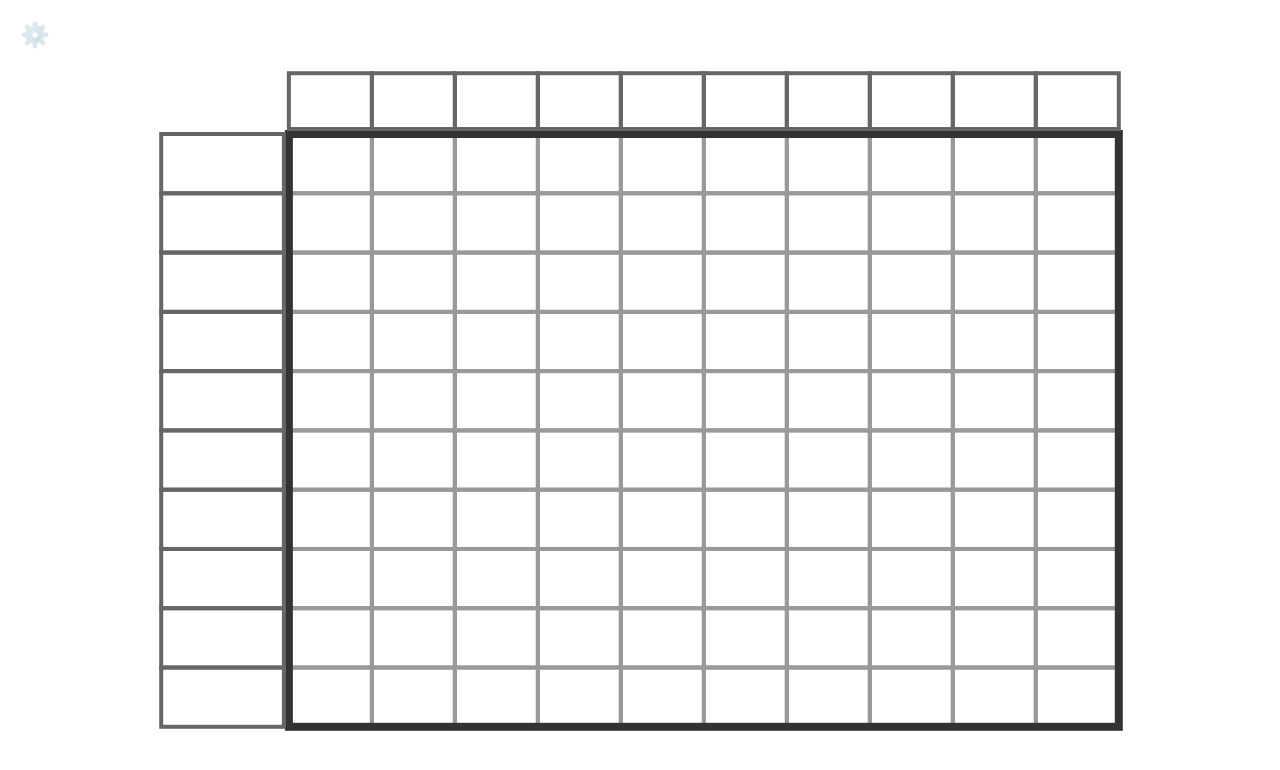
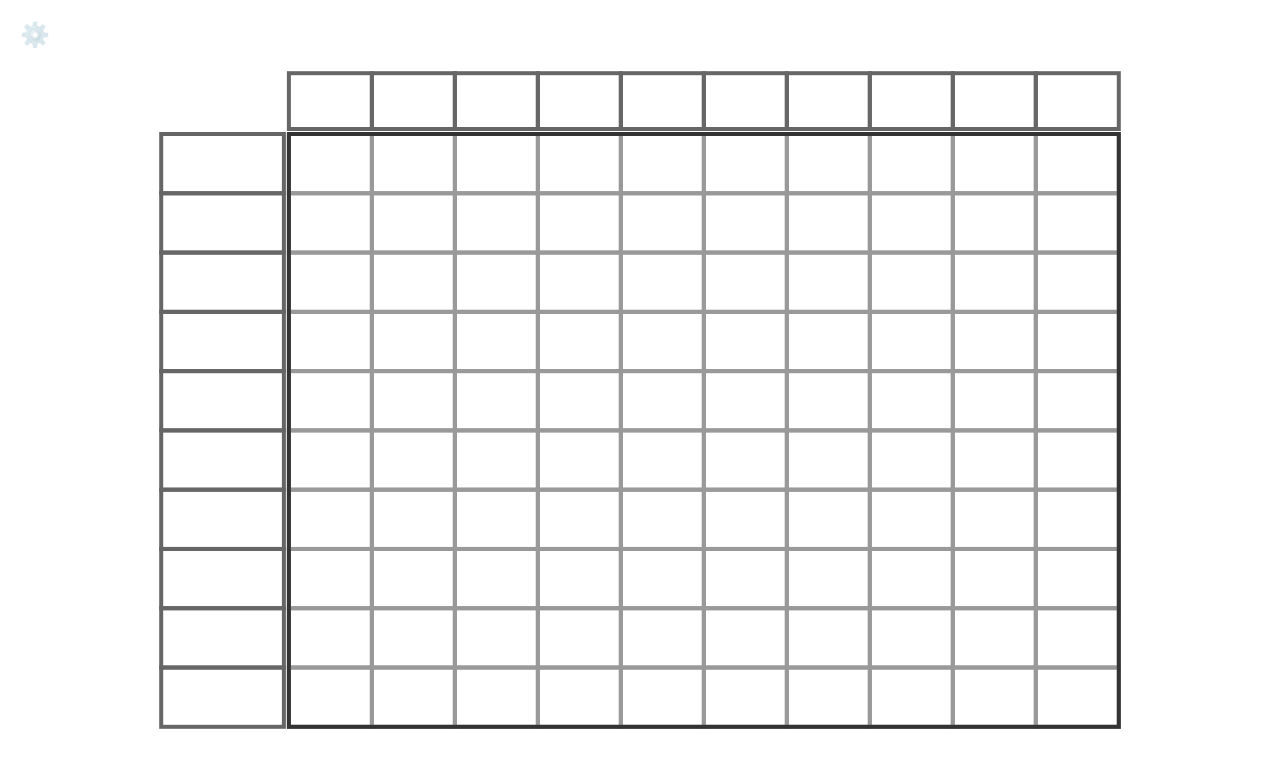
Before and after one commit to tonyjw/artist-sketch-challenge, a website: page watercolor-mixing-chart.html in a window 1280 px wide. Drawn offline with Linux system fonts and the light colour scheme.

Commit message:
Make all line widths uniform in watercolor mixing chart (#10)
## Summary

- Extends the line width control to affect all chart elements uniformly
- Previously, the line width slider only affected grid cells (outer
border was fixed at 8px, label boxes at 4px)
- Now all elements (grid cells, outer border, and label boxes) use the
same line width from the slider

## Changes Made

Modified `watercolor-mixing-chart.html`:
- **Outer border**: Changed from fixed `stroke-width="8"` to dynamic
`stroke-width="${gridLineWidth}"` (line 268)
- **Top label boxes**: Changed from fixed `stroke-width="4"` to dynamic
`stroke-width="${gridLineWidth}"` (line 278)
- **Left label boxes**: Changed from fixed `stroke-width="4"` to dynamic
`stroke-width="${gridLineWidth}"` (line 289)

## Test Plan

- [x] All existing tests pass (4/4 passing)
- [ ] Open watercolor-mixing-chart.html in a browser
- [ ] Click settings gear and adjust the Line Width slider
- [ ] Verify that all lines (grid cells, outer border, and label boxes)
change uniformly
- [ ] Test with Thin (2px), Medium (4px), and Thick (6px) settings
- [ ] Verify consistent line appearance across all chart elements
- [ ] Test with different paper sizes and color counts
- [ ] Print/save as PDF and verify uniform line widths

## Technical Notes

This change ensures visual consistency by applying the same line width
to all stroke elements in the chart. Users now have complete control
over the overall line thickness throughout the entire chart template.

```diff
--- a/watercolor-mixing-chart.html
+++ b/watercolor-mixing-chart.html
@@ -262,10 +262,10 @@
                 }
             }
 
-            // Draw thicker outer border
+            // Draw outer border
             svg += `<rect x="${gridStartX}" y="${gridStartY}"
                     width="${gridWidth}" height="${gridHeight}"
-                    fill="none" stroke="#333" stroke-width="8"/>`;
+                    fill="none" stroke="#333" stroke-width="${gridLineWidth}"/>`;
 
             // Label spaces for colors across top (no numbers)
             for (let i = 0; i < numColors; i++) {
@@ -275,7 +275,7 @@
                 // Color name box
                 svg += `<rect x="${x}" y="${y - topLabelHeight}"
                         width="${cellWidth}" height="${topLabelHeight - 5}"
-                        fill="none" stroke="#666" stroke-width="4"/>`;
+                        fill="none" stroke="#666" stroke-width="${gridLineWidth}"/>`;
             }
 
             // Label spaces for colors down left side (no numbers)
@@ -286,7 +286,7 @@
                 // Color name box
                 svg += `<rect x="${x}" y="${y}"
                         width="${leftLabelWidth - 5}" height="${cellHeight}"
-                        fill="none" stroke="#666" stroke-width="4"/>`;
+                        fill="none" stroke="#666" stroke-width="${gridLineWidth}"/>`;
             }
 
             svg += '</svg>';
```
